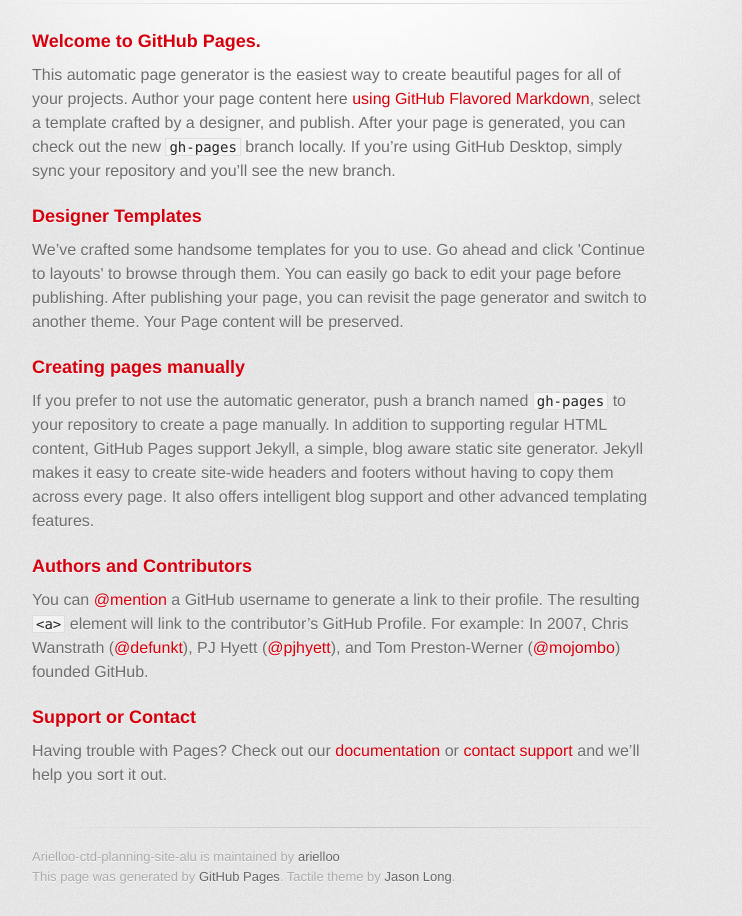
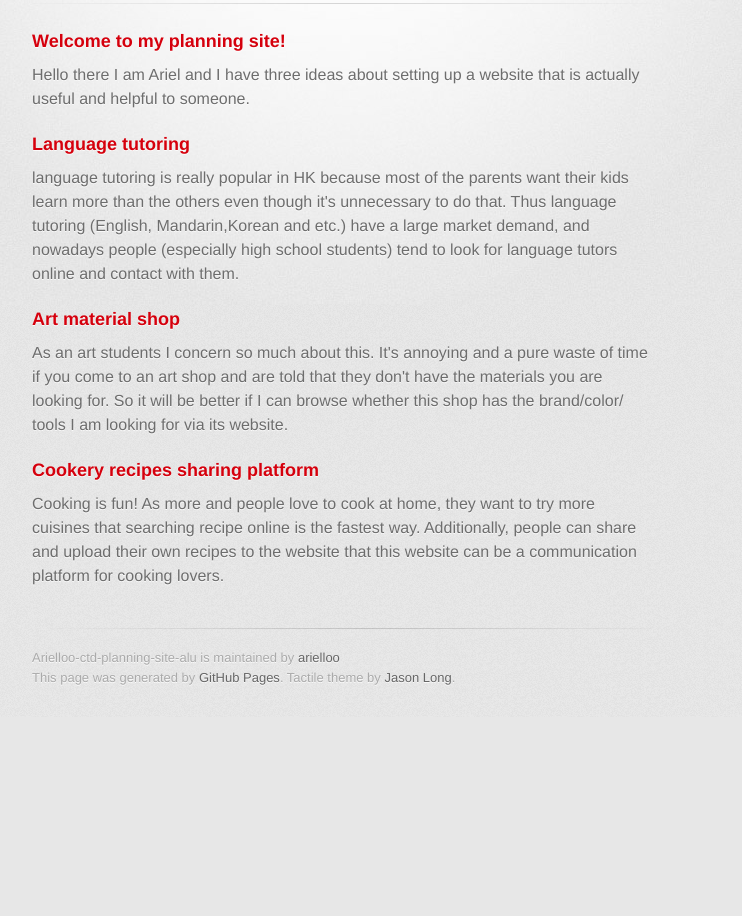
Before and after one commit to arielloo/CTD-Planning-Site-ALu, a plain HTML site: page index.html in a window 1280 px wide. Shown: the part 269-1185 px from the top of the page, without its empty margins (298-1040 px from the left). After the commit the page ends 986 px from the top, so only its background shows below. Drawn offline with Linux system fonts and the light colour scheme; a web font is replaced by a local one.

Commit message:
Update index.html

```diff
--- a/index.html
+++ b/index.html
@@ -32,29 +32,25 @@
 
         <section id="main_content">
           <h3>
-<a id="welcome-to-github-pages" class="anchor" href="#welcome-to-github-pages" aria-hidden="true"><span class="octicon octicon-link"></span></a>Welcome to GitHub Pages.</h3>
+<a id="welcome-to-github-pages" class="anchor" href="#welcome-to-github-pages" aria-hidden="true"><span class="octicon octicon-link"></span></a>Welcome to my planning site!</h3>
 
-<p>This automatic page generator is the easiest way to create beautiful pages for all of your projects. Author your page content here <a href="https://guides.github.com/features/mastering-markdown/">using GitHub Flavored Markdown</a>, select a template crafted by a designer, and publish. After your page is generated, you can check out the new <code>gh-pages</code> branch locally. If you’re using GitHub Desktop, simply sync your repository and you’ll see the new branch.</p>
+<p>Hello there I am Ariel and I have three ideas about setting up a website that is actually useful and helpful to someone.</p>
 
 <h3>
-<a id="designer-templates" class="anchor" href="#designer-templates" aria-hidden="true"><span class="octicon octicon-link"></span></a>Designer Templates</h3>
+<a id="designer-templates" class="anchor" href="#designer-templates" aria-hidden="true"><span class="octicon octicon-link"></span></a>Language tutoring</h3>
 
-<p>We’ve crafted some handsome templates for you to use. Go ahead and click 'Continue to layouts' to browse through them. You can easily go back to edit your page before publishing. After publishing your page, you can revisit the page generator and switch to another theme. Your Page content will be preserved.</p>
+<p>language tutoring is really popular in HK because most of the parents want their kids learn more than the others even though it's unnecessary to do that. Thus language tutoring (English, Mandarin,Korean and etc.) have a large market demand, and nowadays people (especially high school students) tend to look for language tutors online and contact with them.</p>
 
 <h3>
-<a id="creating-pages-manually" class="anchor" href="#creating-pages-manually" aria-hidden="true"><span class="octicon octicon-link"></span></a>Creating pages manually</h3>
+<a id="creating-pages-manually" class="anchor" href="#creating-pages-manually" aria-hidden="true"><span class="octicon octicon-link"></span></a>Art material shop</h3>
 
-<p>If you prefer to not use the automatic generator, push a branch named <code>gh-pages</code> to your repository to create a page manually. In addition to supporting regular HTML content, GitHub Pages support Jekyll, a simple, blog aware static site generator. Jekyll makes it easy to create site-wide headers and footers without having to copy them across every page. It also offers intelligent blog support and other advanced templating features.</p>
+<p>As an art students I concern so much about this. It's annoying and a pure waste of time if you come to an art shop and are told that they don't have the materials you are looking for. So it will be better if I can browse whether this shop has the brand/color/ tools I am looking for via its website.</p>
 
 <h3>
-<a id="authors-and-contributors" class="anchor" href="#authors-and-contributors" aria-hidden="true"><span class="octicon octicon-link"></span></a>Authors and Contributors</h3>
+<a id="authors-and-contributors" class="anchor" href="#authors-and-contributors" aria-hidden="true"><span class="octicon octicon-link"></span></a>Cookery recipes sharing platform</h3>
 
-<p>You can <a href="https://github.com/blog/821" class="user-mention">@mention</a> a GitHub username to generate a link to their profile. The resulting <code>&lt;a&gt;</code> element will link to the contributor’s GitHub Profile. For example: In 2007, Chris Wanstrath (<a href="https://github.com/defunkt" class="user-mention">@defunkt</a>), PJ Hyett (<a href="https://github.com/pjhyett" class="user-mention">@pjhyett</a>), and Tom Preston-Werner (<a href="https://github.com/mojombo" class="user-mention">@mojombo</a>) founded GitHub.</p>
+<p>Cooking is fun! As more and people love to cook at home, they want to try more cuisines that searching recipe online is the fastest way. Additionally, people can share and upload their own recipes to the website that this website can be a communication platform for cooking lovers.</p>
 
-<h3>
-<a id="support-or-contact" class="anchor" href="#support-or-contact" aria-hidden="true"><span class="octicon octicon-link"></span></a>Support or Contact</h3>
-
-<p>Having trouble with Pages? Check out our <a href="https://help.github.com/pages">documentation</a> or <a href="https://github.com/contact">contact support</a> and we’ll help you sort it out.</p>
         </section>
 
         <footer>
```
